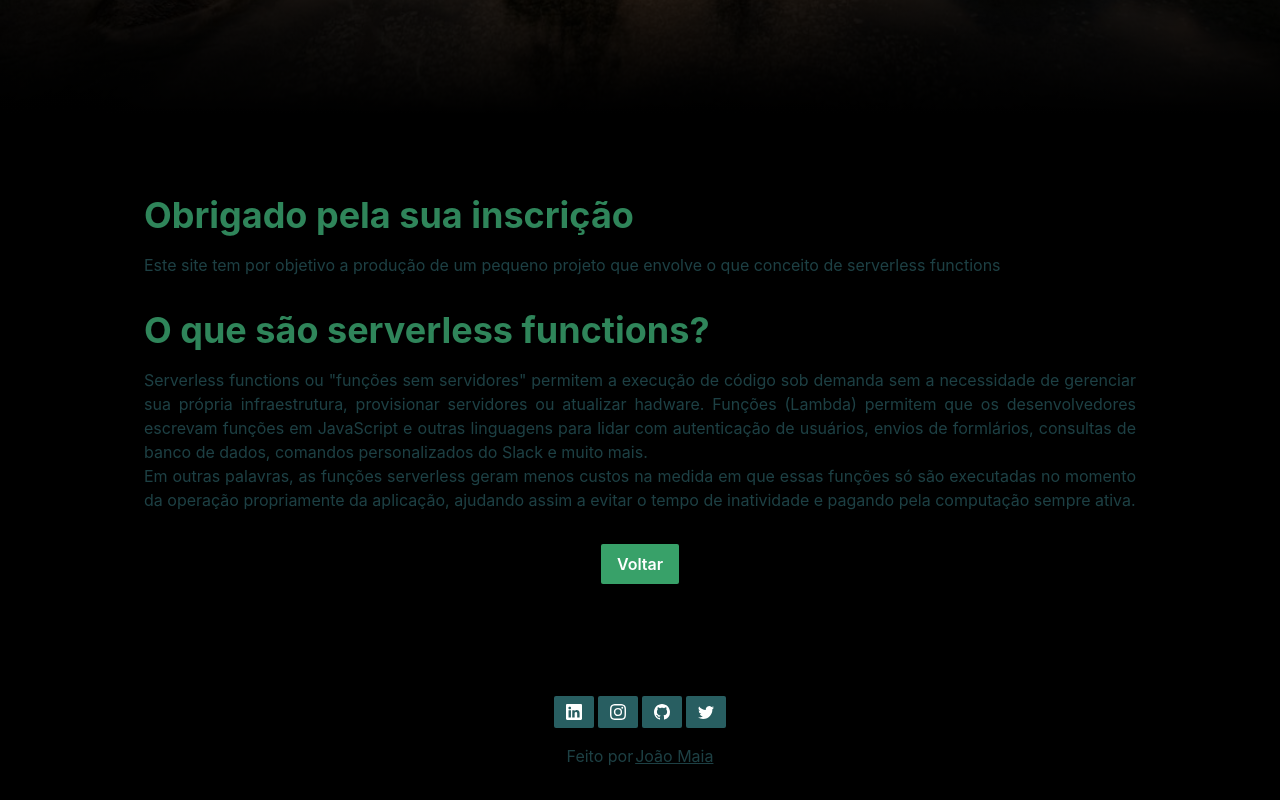
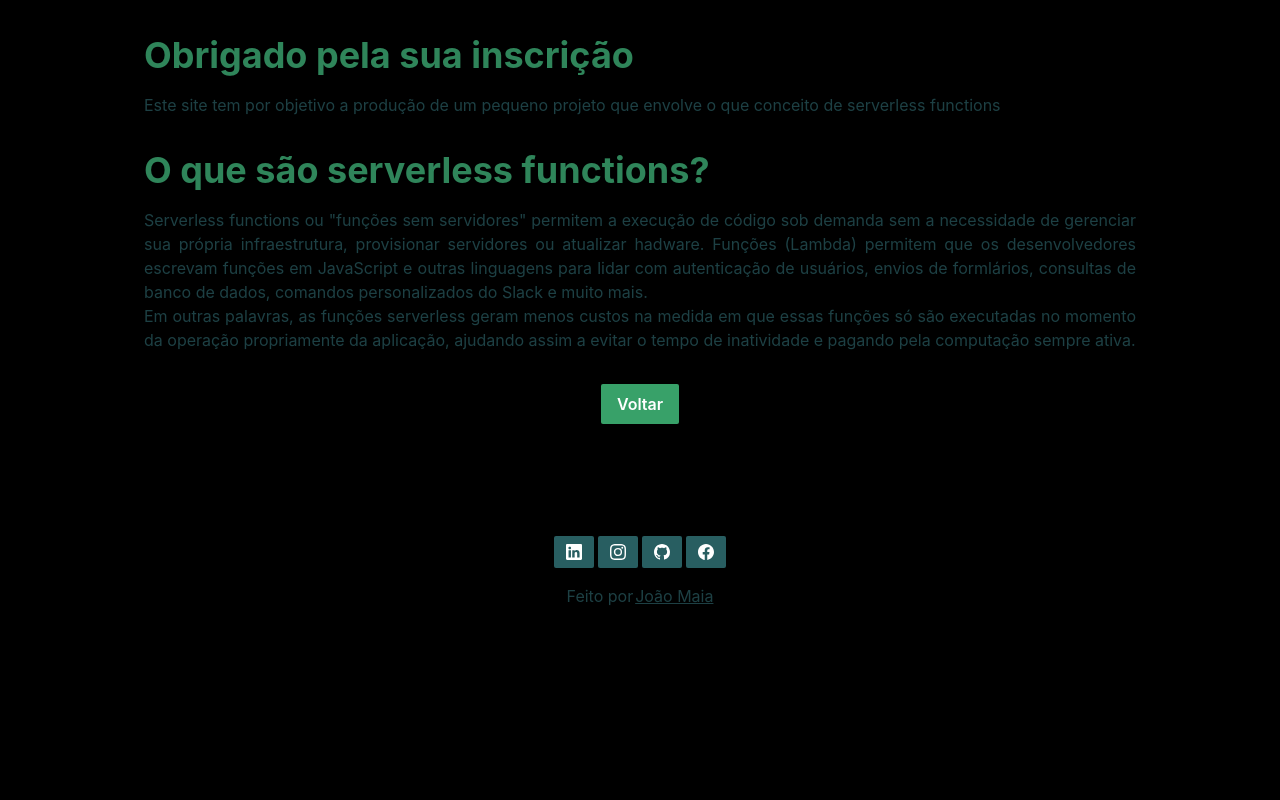
Before and after one commit to JoaoMaiaa/serverless, a Next.js app: page /thanks in a window 1280 px wide. Shown: the part 686-1486 px from the top of the page. After the commit the page ends 1326 px from the top, so only its background shows below. Built offline with nearby package versions, Linux system fonts and the light colour scheme.

Commit message:
adicionando o link do facebook

```diff
--- a/src/components/Footer/index.tsx
+++ b/src/components/Footer/index.tsx
@@ -8,7 +8,7 @@
         <List mt="7rem">
           <Flex justify="center" gap="1">
             <ListItem>
-              <Link href="#">
+              <Link href="https://linkedin.com/in/joãomaiaa">
                 <Button
                   bg="teal.700"
                   _hover={{ bg: 'teal.900' }}
@@ -74,7 +74,7 @@
               </Link>
             </ListItem>
             <ListItem>
-              <Link href="#">
+              <Link href="https://facebook.com/eujoaomaia">
                 <Button
                   color="white"
                   bg="teal.700"
@@ -87,10 +87,10 @@
                     width="16"
                     height="16"
                     fill="currentColor"
-                    className="bi bi-twitter"
+                    className="bi bi-facebook"
                     viewBox="0 0 16 16"
                   >
-                    <path d="M5.026 15c6.038 0 9.341-5.003 9.341-9.334 0-.14 0-.282-.006-.422A6.685 6.685 0 0 0 16 3.542a6.658 6.658 0 0 1-1.889.518 3.301 3.301 0 0 0 1.447-1.817 6.533 6.533 0 0 1-2.087.793A3.286 3.286 0 0 0 7.875 6.03a9.325 9.325 0 0 1-6.767-3.429 3.289 3.289 0 0 0 1.018 4.382A3.323 3.323 0 0 1 .64 6.575v.045a3.288 3.288 0 0 0 2.632 3.218 3.203 3.203 0 0 1-.865.115 3.23 3.23 0 0 1-.614-.057 3.283 3.283 0 0 0 3.067 2.277A6.588 6.588 0 0 1 .78 13.58a6.32 6.32 0 0 1-.78-.045A9.344 9.344 0 0 0 5.026 15z" />
+                    <path d="M16 8.049c0-4.446-3.582-8.05-8-8.05C3.58 0-.002 3.603-.002 8.05c0 4.017 2.926 7.347 6.75 7.951v-5.625h-2.03V8.05H6.75V6.275c0-2.017 1.195-3.131 3.022-3.131.876 0 1.791.157 1.791.157v1.98h-1.009c-.993 0-1.303.621-1.303 1.258v1.51h2.218l-.354 2.326H9.25V16c3.824-.604 6.75-3.934 6.75-7.951z" />
                   </svg>
                 </Button>
               </Link>
--- a/src/templates/Thanks/index.tsx
+++ b/src/templates/Thanks/index.tsx
@@ -22,10 +22,10 @@
         <Box
           position="absolute"
           w="100%"
-          h="100vh"
+          h="80vh"
           bgGradient="linear(to-b, transparent, #000)"
         ></Box>
-        <Image h="100vh" w="100%" objectFit="cover" src="/nature.jpg" />
+        <Image h="80vh" w="100%" objectFit="cover" src="/nature.jpg" />
       </Box>
       <Container maxW="container.lg" mt="5rem">
         <Box>
```
